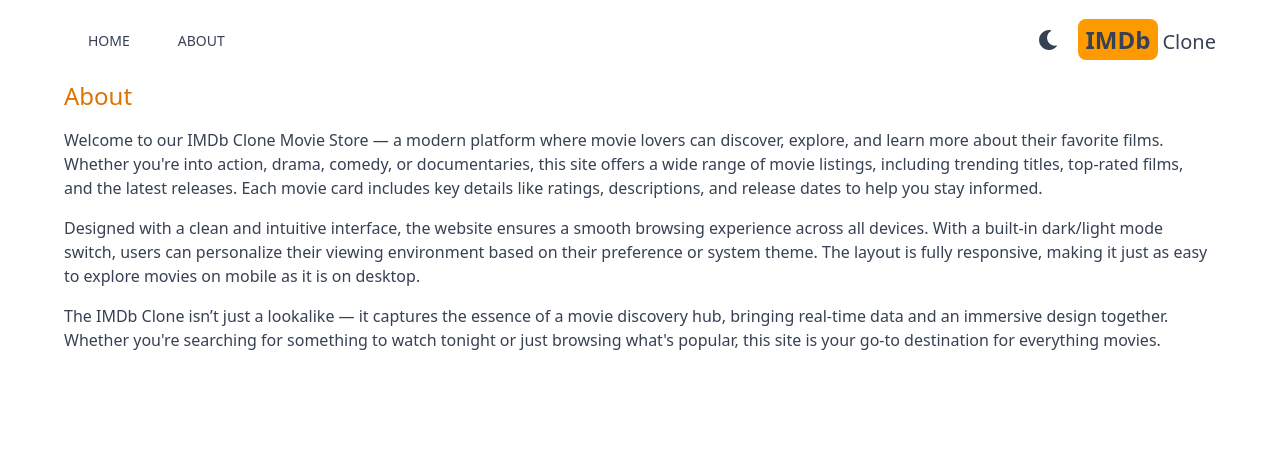
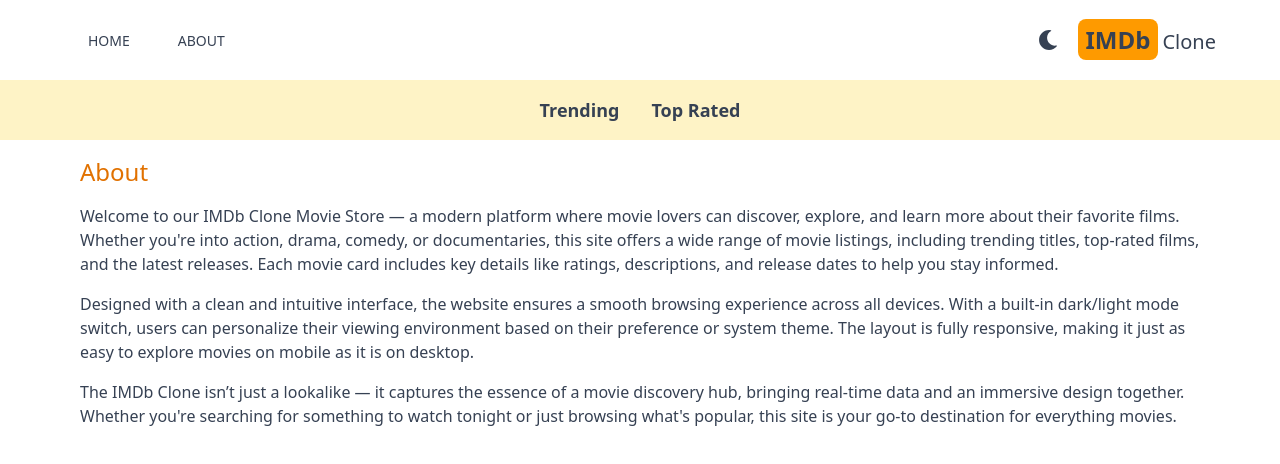
Before and after one commit to TinsaeZegeye/IMDb-Clone, a Next.js app: page /about in a window 1280 px wide. Shown: the top 464 px of the page. Built offline with nearby package versions, Linux system fonts and the light colour scheme.

Commit message:
Create navbar

```diff
--- a/src/app/about/page.jsx
+++ b/src/app/about/page.jsx
@@ -2,7 +2,7 @@
 
 export default function page() {
   return (
-    <div className='max-w-6xl mx-auto space-y-4'>
+    <div className='max-w-6xl mx-auto space-y-4 p-4'>
           <h1 className='text-2xl text-amber-600 font-medium'>About</h1>
           <p>
               Welcome to our IMDb Clone Movie Store — a modern platform where movie lovers can discover, explore, and learn more about their favorite films. Whether you're into action, drama, comedy, or documentaries, this site offers a wide range of movie listings, including trending titles, top-rated films, and the latest releases. Each movie card includes key details like ratings, descriptions, and release dates to help you stay informed.
--- /dev/null
+++ b/src/app/components/Navbar.jsx
@@ -0,0 +1,11 @@
+import React from 'react'
+import NavbarItems from './NavbarItems';
+
+export default function Navbar() {
+  return (
+    <div className='flex justify-center dark:bg-gray-600 bg-amber-100 lg:text-lg p-4'>
+          <NavbarItems title='Trending' param='fetchTrending'/>
+          <NavbarItems title='Top Rated' param='fetchTopRated'/>
+    </div>
+  )
+}
--- /dev/null
+++ b/src/app/components/NavbarItems.jsx
@@ -0,0 +1,19 @@
+'use client';
+import Link from 'next/link';
+import React from 'react';
+import { useSearchParams } from 'next/navigation';
+
+export default function NavbarItems({ title, param }) {
+    const searchParam = useSearchParams();
+    const genre = searchParam.get('genre');
+  return (
+    <div>
+          <Link href={`/?genre=${param}`}
+              className={`m-4 hover:text-amber-600 font-semibold
+                ${genre && genre === param && 'underline underline-offset-8 decoration-4 decoration-amber-500 rounded-lg'}`}
+          >
+            {title}
+          </Link>
+    </div>
+  )
+}
--- a/src/app/layout.js
+++ b/src/app/layout.js
@@ -2,6 +2,7 @@
 import "./globals.css";
 import Header from "./components/Header";
 import Providers from "./Providers";
+import Navbar from "./components/Navbar";
 
 const geistSans = Geist({
   variable: "--font-geist-sans",
@@ -23,13 +24,14 @@
     <html lang="en" suppressHydrationWarning>
       <body className="dark:bg-gray-700 dark:text-gray-200 bg-white text-gray-700 min-h-screen transition-colors duration-300 select-none">
         <Providers>
-            {/* Header */}
-            <Header/>
-            {children}
+          {/* Header */}
+          <Header/>
 
-            {/* Navbar */}
+          {/* Navbar */}
+          <Navbar/>
 
-            {/* Searchbox */}
+          {/* Searchbox */}
+          {children}
         </Providers>
       </body>
     </html>
```
